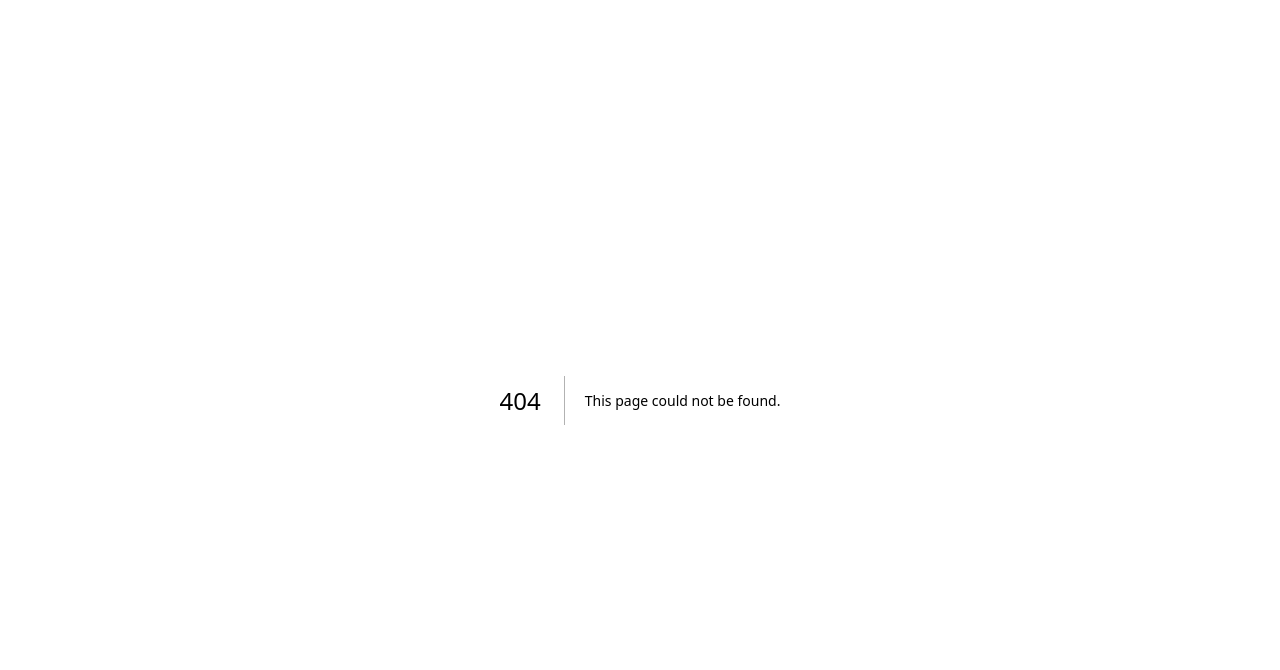
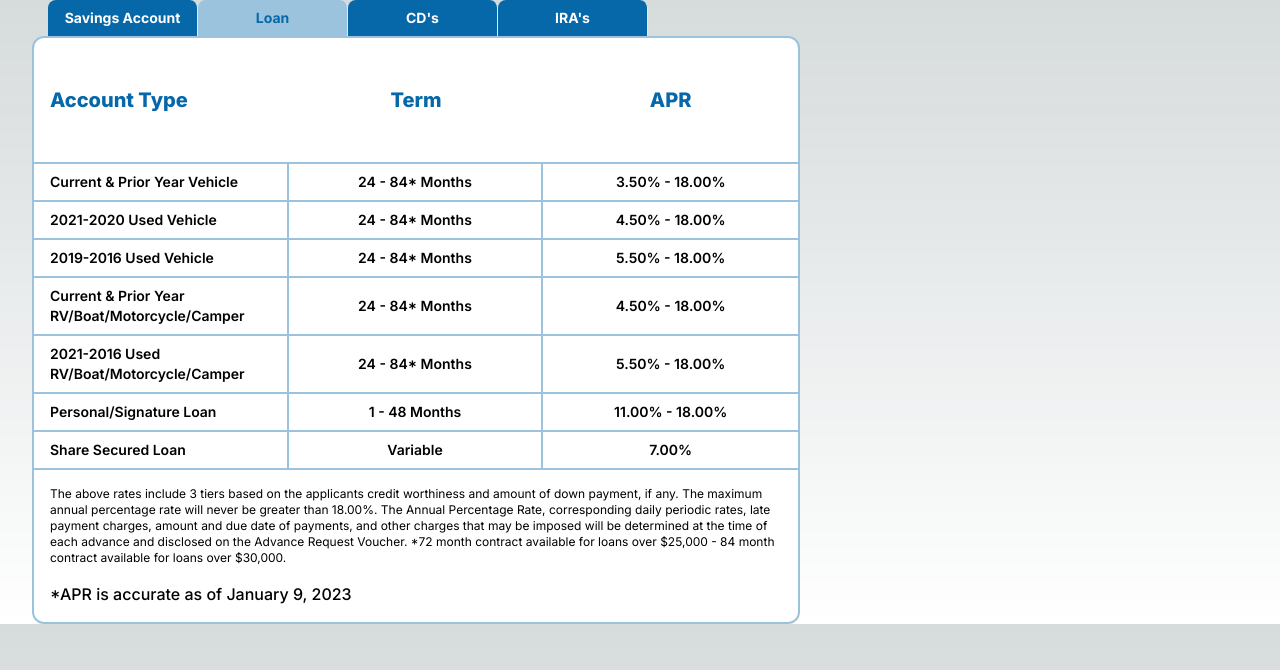
Before and after one commit to Dillonzellis/the-local-utils, a Next.js app: page /loans in a window 1280 px wide. Before the commit this address had no page. Shown: the top 670 px of the page. Built offline with nearby package versions, Linux system fonts and the light colour scheme.

Commit message:
working rate table component

```diff
--- a/app/data.ts
+++ b/app/data.ts
@@ -1,3 +1,10 @@
+export const tabs = [
+  { title: "Savings Account", link: "#" },
+  { title: "Loan", link: "#" },
+  { title: "CD's", link: "#" },
+  { title: "IRA's", link: "#" },
+];
+
 export type LoanType = {
   accountType: string;
   term: string;
--- /dev/null
+++ b/app/loans/page.tsx
@@ -0,0 +1,43 @@
+import React from "react";
+import { Loans } from "../data";
+import ContentRow from "../table/ContentRow";
+import Disclaimer from "../table/Disclaimer";
+import RateTable from "../table/RateTable";
+import Tab from "../table/Tab";
+import TableContainer from "../table/TableContainer";
+import TableHead from "../table/TableHead";
+import TableHeadCell from "../table/TableHeadCell";
+import TopBar from "../table/TopBar";
+
+const LoanTable = () => {
+  return (
+    <div>
+      <TopBar>
+        <Tab title="Savings Account" link="#" />
+        <Tab title="Loan" link="#" active={true} />
+        <Tab title="CD's" link="#" />
+        <Tab title="IRA's" link="#" />
+      </TopBar>
+      <TableContainer>
+        <RateTable>
+          <TableHead cols="3">
+            <TableHeadCell title="Account Type" />
+            <TableHeadCell title="Term" className="text-center" />
+            <TableHeadCell title="APR" className="text-center" />
+          </TableHead>
+          {Loans.map((loan, idx) => (
+            <ContentRow
+              key={idx}
+              accountType={loan.accountType}
+              term={loan.term}
+              apr={loan.apr}
+            />
+          ))}
+          <Disclaimer />
+        </RateTable>
+      </TableContainer>
+    </div>
+  );
+};
+
+export default LoanTable;
--- /dev/null
+++ b/app/table/RateTable.tsx
@@ -0,0 +1,13 @@
+type RateTableProps = {
+  children: React.ReactNode;
+};
+
+const RateTable = ({ children }: RateTableProps) => {
+  return (
+    <div className="loan-table ml-8 flex flex-col rounded-xl border-2 border-primaryBlue-300 bg-white">
+      {children}
+    </div>
+  );
+};
+
+export default RateTable;
--- a/app/table/Table.tsx
+++ b/app/table/Table.tsx
@@ -1,15 +1,15 @@
 import { Loans } from "../data";
 import ContentRow from "./ContentRow";
 import Disclaimer from "./Disclaimer";
-import TableHead from "./TableHead";
+import TableHeadCell from "./TableHeadCell";
 
 const Table = () => {
   return (
     <div className="loan-table ml-8 flex flex-col rounded-xl border-2 border-primaryBlue-300 bg-white">
       <div className="grid grid-cols-3">
-        <TableHead title="Account Type" />
-        <TableHead title="Term" className="text-center" />
-        <TableHead title="APR" className="text-center" />
+        <TableHeadCell title="Account Type" />
+        <TableHeadCell title="Term" className="text-center" />
+        <TableHeadCell title="APR" className="text-center" />
       </div>
       {Loans.map((loan, idx) => (
         <ContentRow
--- /dev/null
+++ b/app/table/TableContainer.tsx
@@ -0,0 +1,13 @@
+type TableContainerProps = {
+  children: React.ReactNode;
+};
+
+const TableContainer = ({ children }: TableContainerProps) => {
+  return (
+    <div className="min-w-[700px] max-w-[800px] overflow-x-auto">
+      {children}
+    </div>
+  );
+};
+
+export default TableContainer;
--- a/app/table/TableHead.tsx
+++ b/app/table/TableHead.tsx
@@ -1,15 +1,10 @@
 type TableHeadProps = {
-  title: string;
-  className?: string;
+  children: React.ReactNode;
+  cols: string;
 };
 
-const TableHead = ({ title, className }: TableHeadProps) => {
-  return (
-    <div
-      className={`px-4 py-12 text-xl font-extrabold text-primaryBlue-400 ${className}`}>
-      {title}
-    </div>
-  );
+const TableHead = ({ children, cols }: TableHeadProps) => {
+  return <div className={`grid grid-cols-${cols}`}>{children}</div>;
 };
 
 export default TableHead;
--- /dev/null
+++ b/app/table/TableHeadCell.tsx
@@ -0,0 +1,15 @@
+type TableHeadCellProps = {
+  title: string;
+  className?: string;
+};
+
+const TableHeadCell = ({ title, className }: TableHeadCellProps) => {
+  return (
+    <div
+      className={`px-4 py-12 text-xl font-extrabold text-primaryBlue-400 ${className}`}>
+      {title}
+    </div>
+  );
+};
+
+export default TableHeadCell;
--- a/app/table/TopBar.tsx
+++ b/app/table/TopBar.tsx
@@ -1,15 +1,12 @@
 import React from "react";
 import Tab from "./Tab";
 
-const TopBar = () => {
-  return (
-    <div className="ml-12 flex">
-      <Tab title="Savings Accounts" link="#" />
-      <Tab title="Loans" link="#" active={true} />
-      <Tab title="CD's" link="#" />
-      <Tab title="IRA's" link="#" />
-    </div>
-  );
+type TopBarProps = {
+  children?: React.ReactNode;
+};
+
+const TopBar = ({ children }: TopBarProps) => {
+  return <div className="ml-12 flex">{children}</div>;
 };
 
 export default TopBar;
```
